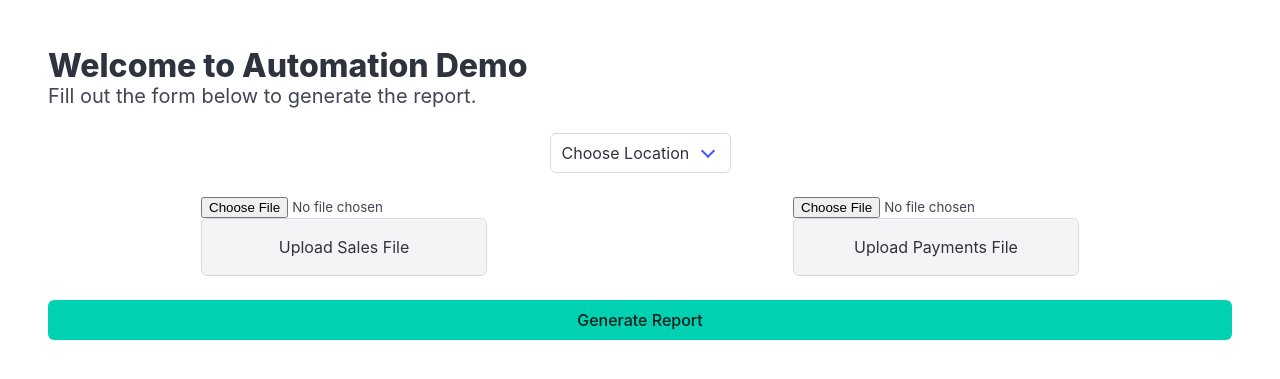
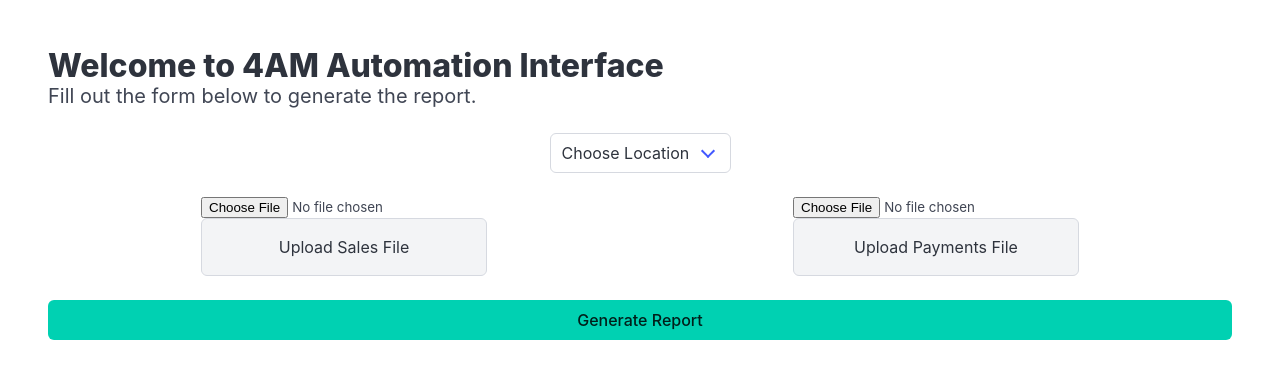
Before and after one commit to IsaiahSama/Temporary, a FastAPI app: page / in a window 1280 px wide. Shown: the top 379 px of the page. Run offline with FastAPI, Linux system fonts and the light colour scheme.

Commit message:
Changed title of webpage

```diff
--- a/templates/index.html
+++ b/templates/index.html
@@ -2,7 +2,7 @@
 
 {% block content %}
 
-    <h1 class="title">Welcome to Automation Demo</h1>
+    <h1 class="title">Welcome to 4AM Automation Interface</h1>
     <h2 class="subtitle">Fill out the form below to generate the report.</h2>
     <div id="error" class="has-text-danger"></div>
     <div id="notice" class="has-text-success"></div>
```
